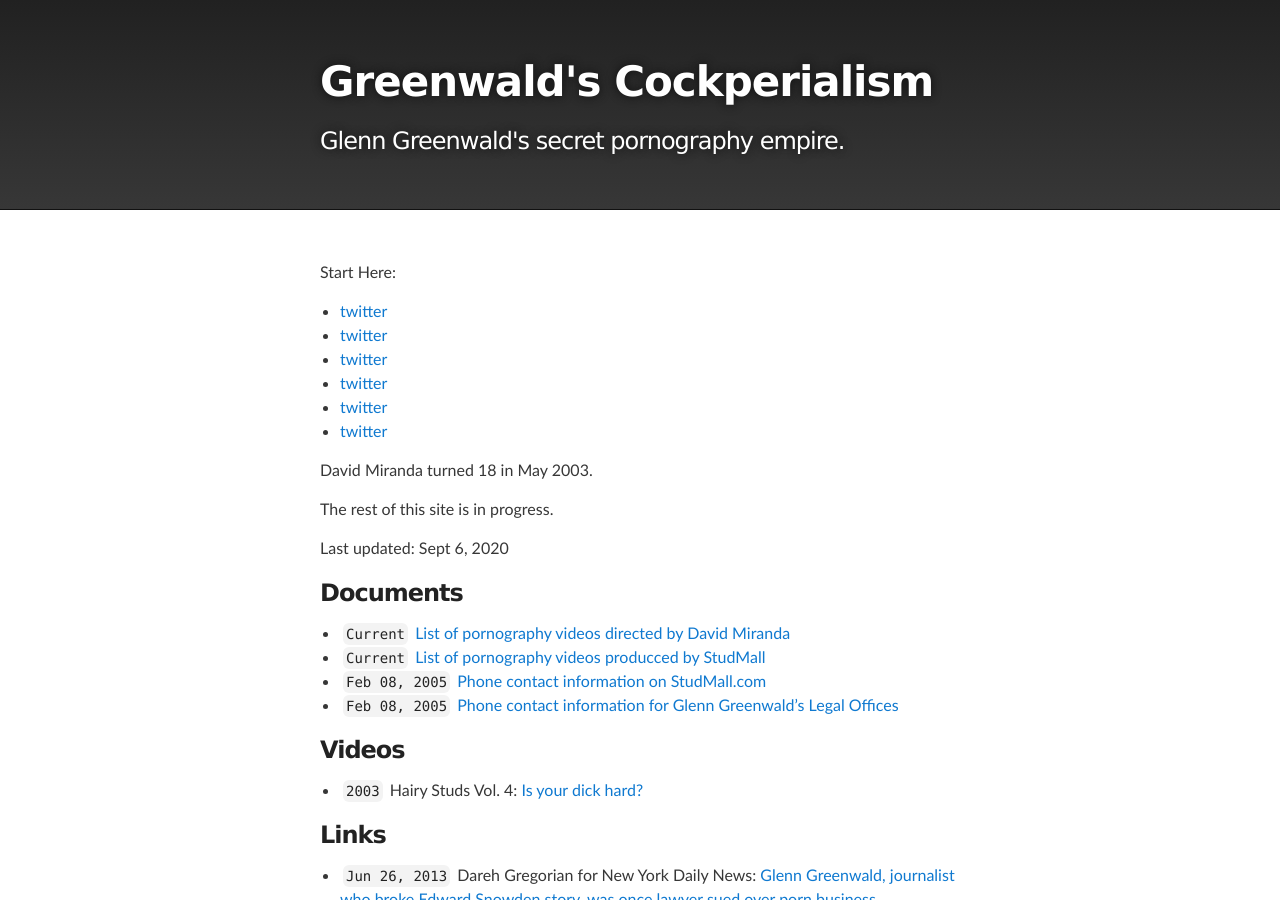
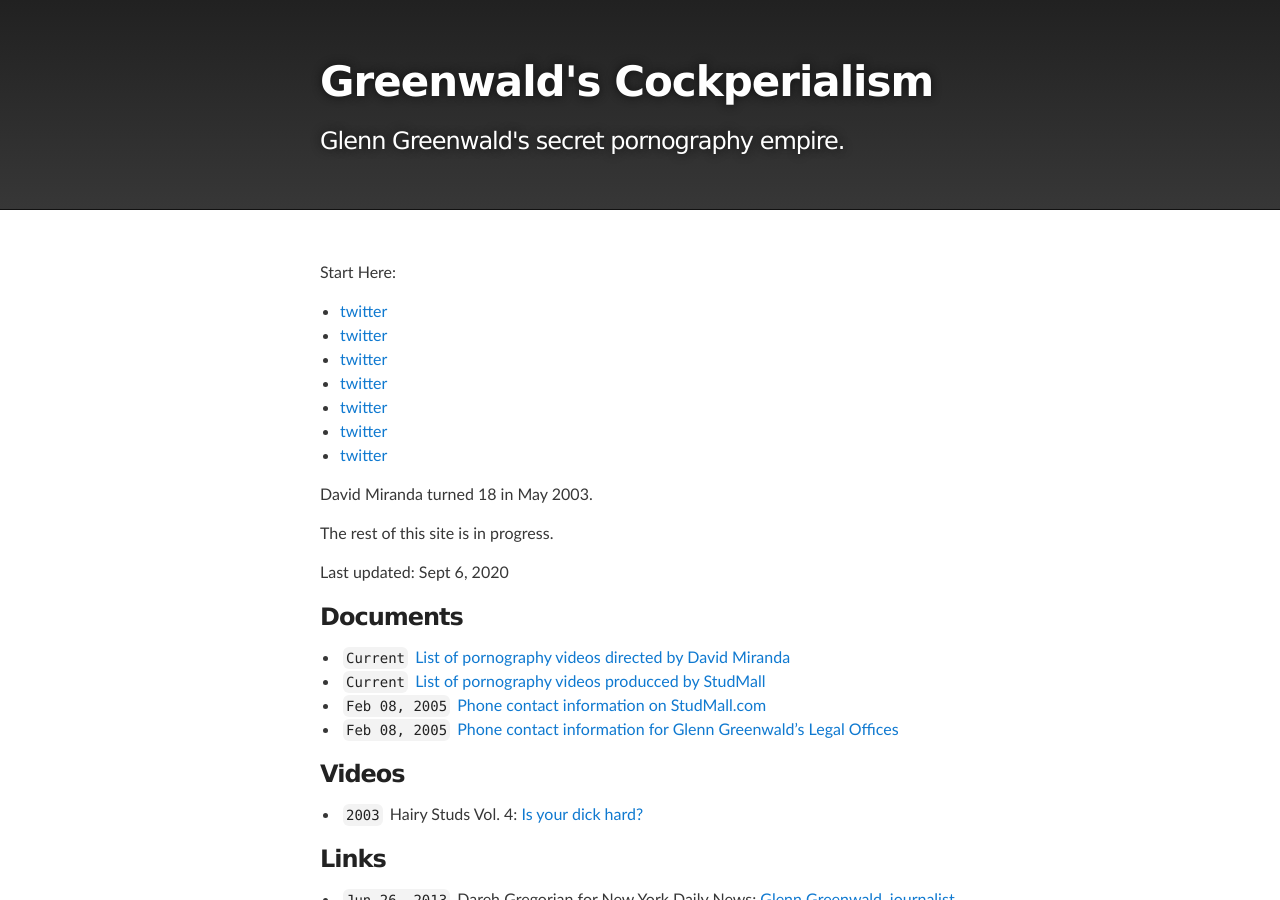
Before and after one commit to masternotions/masternotions.github.io, a Jekyll site: the page built from index.md, in a window 1280 px wide and 900 px high. Built offline with Jekyll 4.4.1, drawn with Linux system fonts in a browser that asks for light colours.

Commit message:
Update index.md

```diff
--- a/index.md
+++ b/index.md
@@ -9,6 +9,7 @@ Start Here:
 - [twitter](https://twitter.com/AlanVRK/status/1299334655527858176)
 - [twitter](https://twitter.com/AlanVRK/status/1299105381910802445)
 - [twitter](https://twitter.com/AlanVRK/status/1300520297771171840)
+- [twitter](https://twitter.com/wokyleeks/status/1299809826067816448)
 - [twitter](https://twitter.com/AlanVRK/status/1299188334842044416)
 - [twitter](https://twitter.com/AlanVRK/status/1299718665345134594)
 
```
